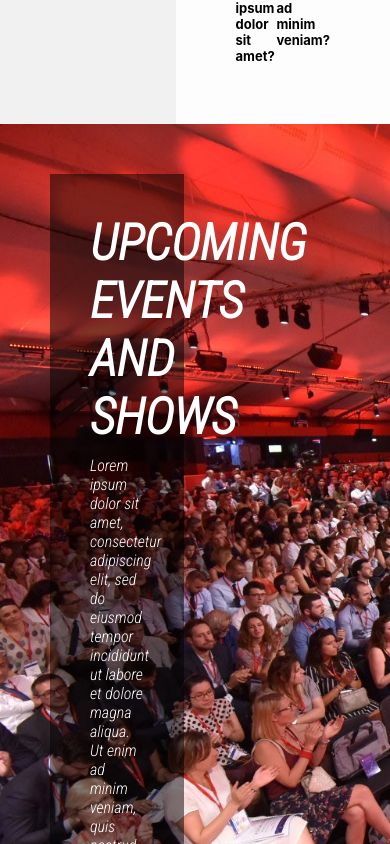
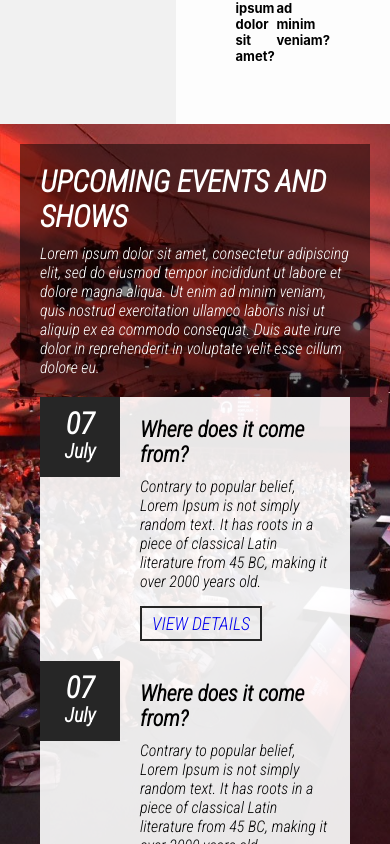
Before and after one commit to visarzejna/digital-company, a React (Create React App) app: page / in a window 390 px wide. Shown: the part 2280-3124 px from the top of the page. Built offline with nearby package versions, Linux system fonts and the light colour scheme.

Commit message:
added responsitivity to Events

```diff
--- a/src/Components/Events/Events.module.css
+++ b/src/Components/Events/Events.module.css
@@ -47,7 +47,7 @@
 .sec .events {
     position: relative;
     width: 80%;
-    height: 60%;
+    height: 50%;
     background: rgba(0, 0, 0, .5);
     float: right;
     box-sizing: border-box;
@@ -142,3 +142,70 @@
     color: #fff;
     border-color: #e91e63;
 }
+
+@media (max-width: 991px) {
+    .sec{
+        height: 100%;
+        background-position: center;
+    }
+
+    .sec .leftBox {
+        width: 100%;
+        height: auto;
+        float: none;
+        padding: 20px;
+    }
+
+    .sec .events {
+        width: 100%;
+        height: auto;
+        background: transparent;
+        float: none;
+    }
+
+    .sec .leftBox .content {
+        padding: 20px;
+
+    }
+
+    .sec .leftBox .content .title {
+        font-size: 30px;
+    }
+
+    .sec .events .uls {
+        position: relative;
+        transform: translateY(0px);
+        padding: 0 20px 20px;
+    }
+
+    .sec .events .uls .lis {
+        height: auto;
+        background: rgba(255, 255, 255, .9);
+    }
+
+    .sec .events .uls .lis .time {
+        width: 80px;
+        height: 80px;
+        padding: 0;
+    }
+
+    .sec .events .uls .lis .time .h2 {
+        font-size: 30px;
+        line-height: 24px;
+    }
+
+    .sec .events .uls .lis .time .h2 .span {
+        font-size: 20px;
+    }
+
+    .sec .events .uls .lis .details {
+        width: 100%;
+        float: none;
+        padding-left: 100px;
+        background: transparent;
+    }
+
+    .sec .events .uls .lis .details .a {
+        padding: 5px 10px;
+    }
+}
```
